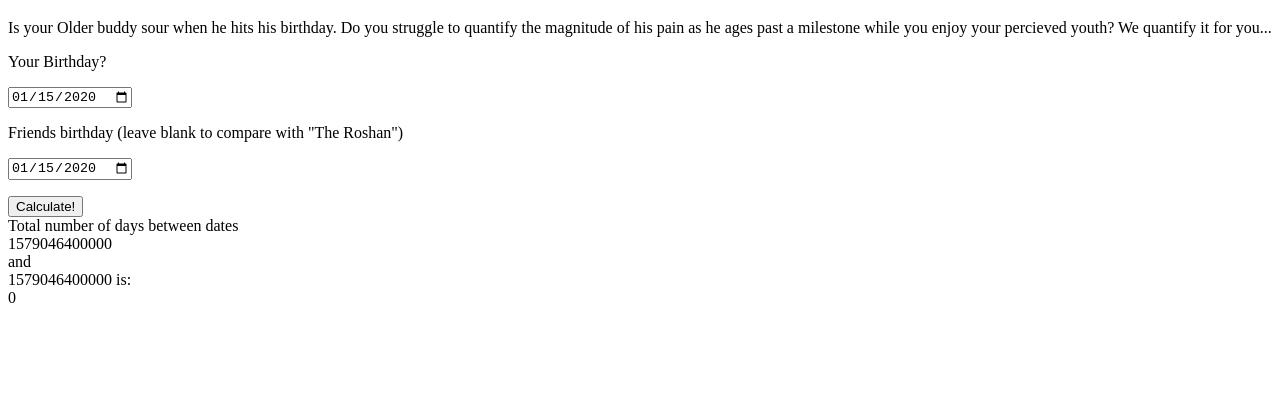
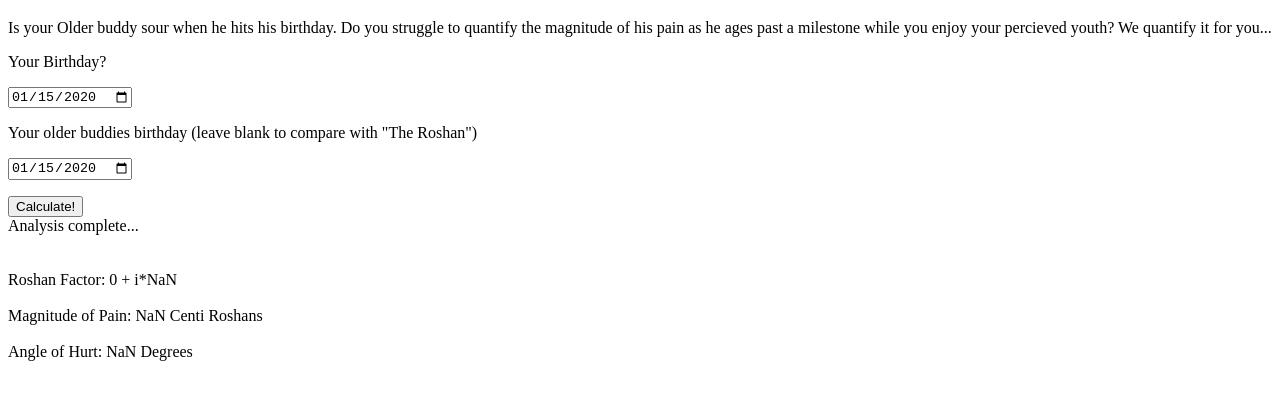
Before and after one commit to smgk/roshanfactor, a plain HTML site: page index.html in a window 1280 px wide. Both pictures are taken after typing "2020-01-15", "2020-01-15" into the empty fields and a click on the button "Calculate!". Shown: the part 61-460 px from the top of the page. Drawn offline with Linux system fonts and the light colour scheme.

Commit message:
Updated to first fucntional baseline

```diff
--- a/index.html
+++ b/index.html
@@ -8,7 +8,7 @@
 <form>
    <p>Your Birthday?</p>
    <p> <input id="birthday1" type="date" ></p>
-   <p>Friends birthday (leave blank to compare with "The Roshan")</p>
+   <p>Your older buddies birthday (leave blank to compare with "The Roshan")</p>
    <p> <input id="birthday2" type="date"></p>
    <button type="button" id="calculate">Calculate!</button>
    <span id="Difference"> xx.00</span>
@@ -45,22 +45,37 @@
   var Age1 = Math.abs(Today - BirthDay1)/(1000*3600*24)
   var Age2 = Math.abs(Today - BirthDay2)/(1000*3600*24)
   var DayDiff = Math.abs(Age1 - Age2);
+  if(Age1>Age2)
+    {
+        document.getElementById("Difference").innerHTML = "<br> You are older than you buddy by<br>"
+               + DayDiff + " Days. You are on the receiving end :-). <br>"
+               + "enter a date lower than your buddies to continue <br> ";
+        return;
+    }
 
-  var EFactor = DayDiff/(Age2);
-  var WFactor =
+
+  var EFactor = 1- (Age1/(Age2));
+  EFactor = Math.round (EFactor*100)/100;
+  var WFactor = 1 - (Math.floor(Age1/3650)/Math.floor(Age2/3650));
+  WFactor = Math.round (WFactor*100)/100;
+  var Mpain = Math.sqrt(EFactor*EFactor + WFactor*WFactor);
+  Mpain = Math.round (Mpain*100)/100;
+  var AHurt = Math.atan(WFactor/EFactor);
+  AHurt = AHurt *180/3.14159;
+  AHurt = Math.round (AHurt*100)/100;
   console.log(BirthDay1);
   console.log(BirthDay2);
   console.log(DayDiff);
+  console.log(EFactor);
+  console.log(WFactor);
 
 
 
   //document.getElementById("Difference").style.display = "block";
-  document.getElementById("Difference").innerHTML = "<br>Total number of days between dates  <br>"
-               + BirthDay1 + "<br> and <br>"
-               + BirthDay2 + " is: <br> "
-               + DayDiff;
-  //document.getElementById("tip").innerHTML = "";
-
+  document.getElementById("Difference").innerHTML = "<br>Analysis complete...<br><br>"
+               +"<br>Roshan Factor: " + EFactor + " + i*" + WFactor + "<br>"
+               +"<br>Magnitude of Pain: " + Mpain*100 + " Centi Roshans <br>"
+               +"<br>Angle of Hurt: " + AHurt + " Degrees <br>" ;
  }
 //Register call back
 document.getElementById("calculate").onclick = function() {
```
